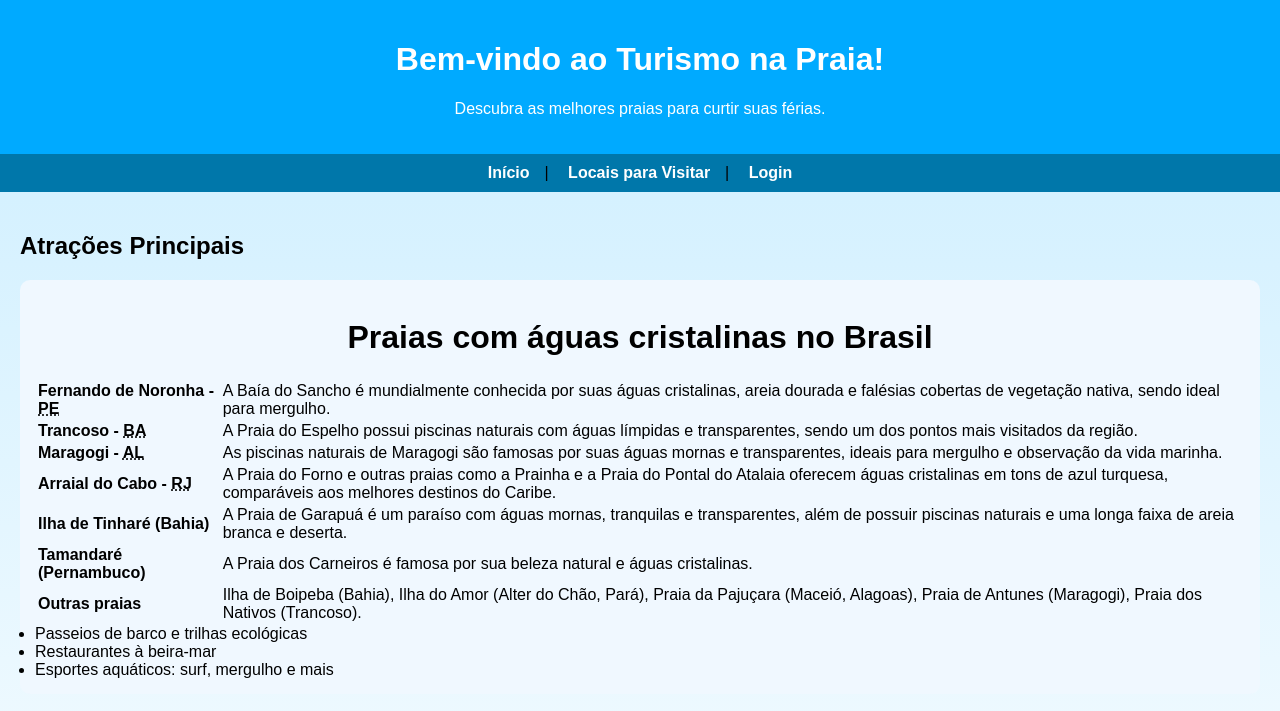
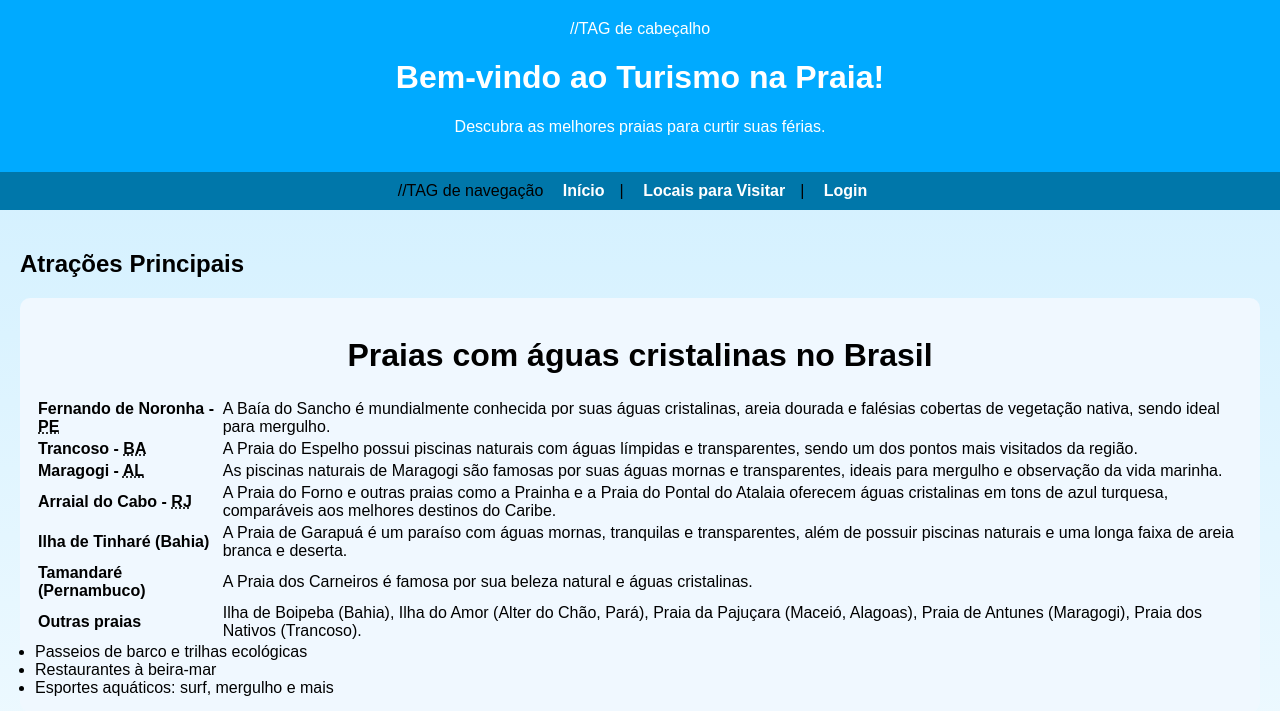
Before and after one commit to ayllaleticiasantos/TrabalhoHTML, a plain HTML site: page home.html in a window 1280 px wide. Shown: the top 711 px of the page. Drawn offline with Linux system fonts and the light colour scheme; files that its build step writes are made by us from their sources; files whose address does not match are found by name.

Commit message:
Atualizar o home.html
comentários

```diff
--- a/home.html
+++ b/home.html
@@ -7,12 +7,12 @@
 </head>
 <body>
 
-<header>
+<header>//TAG de cabeçalho
     <h1>Bem-vindo ao Turismo na Praia!</h1>
     <p>Descubra as melhores praias para curtir suas férias.</p>
 </header>
 
-<nav>
+<nav>//TAG de navegação
     <a href="index.html">Início</a>|
     <a href="locais.html">Locais para Visitar</a>|
     <a href="login.html">Login</a>
```
